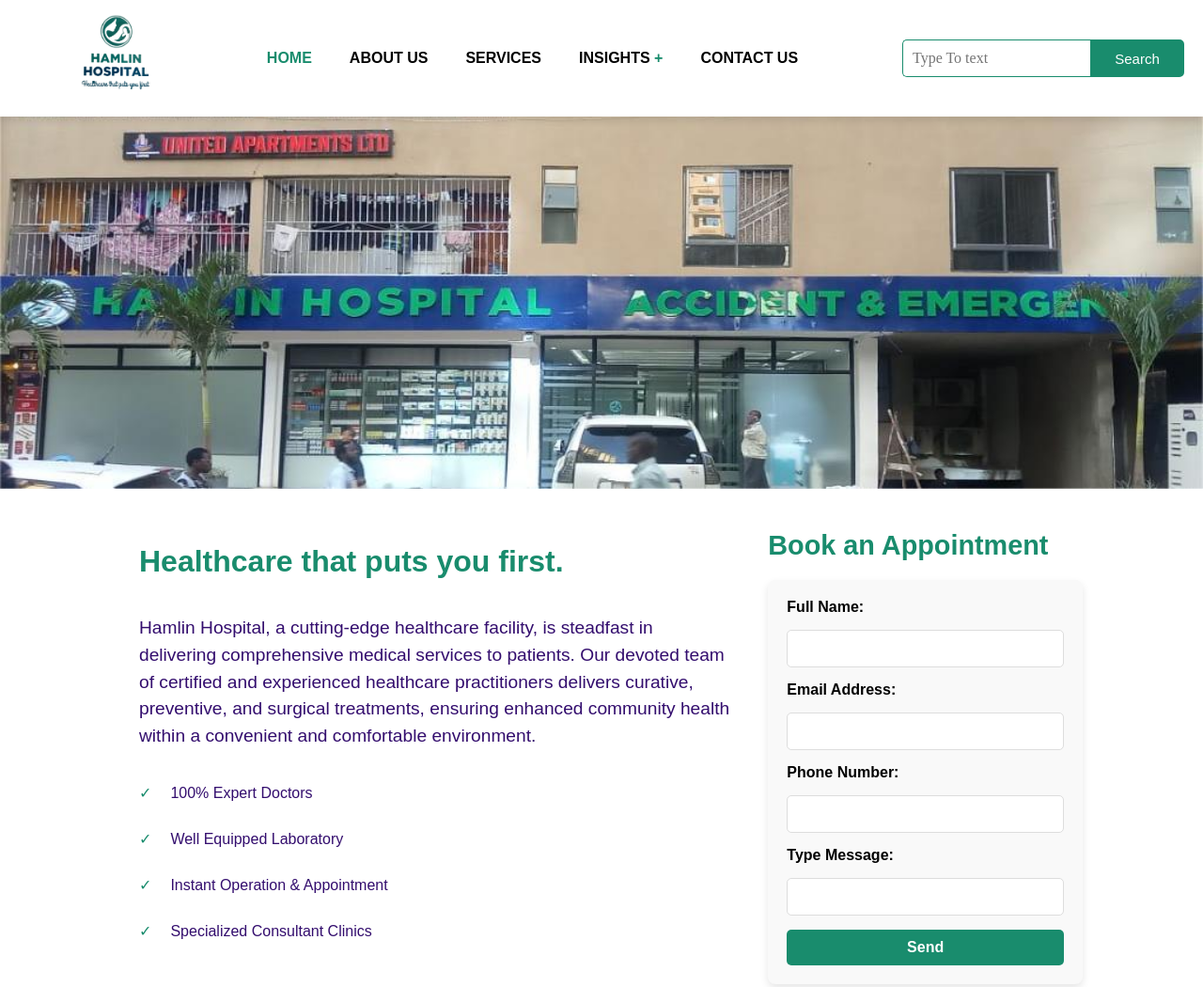
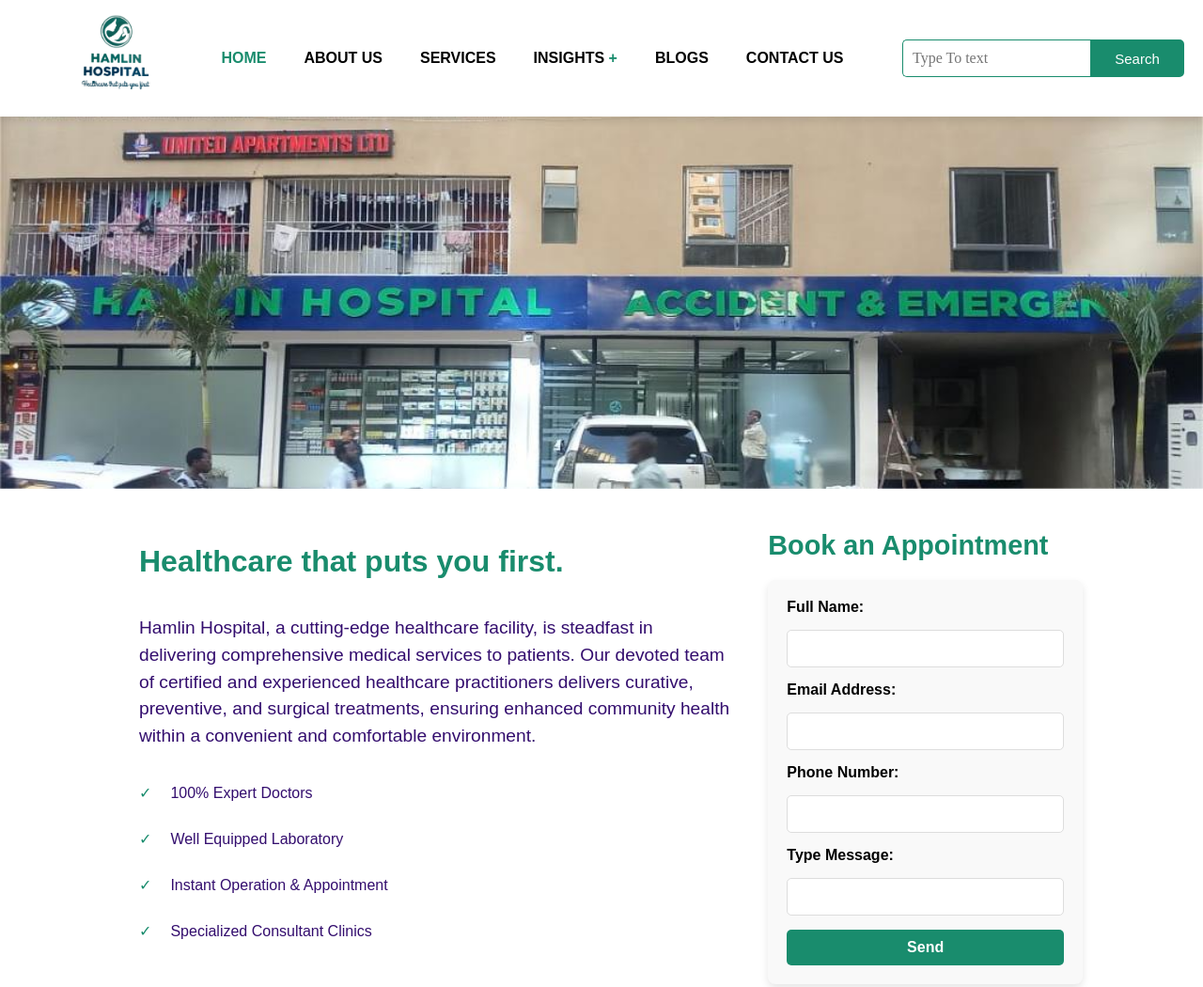
Before and after one commit to Dubow/Hamlin-Hospital, a website: page Public/Hamlin/index.html in a window 1280 px wide. Shown: the top 1050 px of the page at 94% size. Drawn offline with Linux system fonts and the light colour scheme; files that its build step writes are made by us from their sources.

Commit message:
adding changes

```diff
--- a/Public/Hamlin/index.html
+++ b/Public/Hamlin/index.html
@@ -26,6 +26,7 @@
                             <li><a href="gallery.html">GALLERY</a></li>
                         </ul>
                     </li>
+                    <li><a href="">BLOGS</a></li>
                     <li><a href="contact">CONTACT US</a></li><hr>
                 </ul>
                 <ul>
@@ -38,6 +39,7 @@
                             <li><a href="gallery.html">GALLERY</a></li>
                         </ul>
                     </li>
+                    <li><a href="">BLOGS</a></li>
                     <li class="hideOnMoble"><a href="contact">CONTACT US</a></li>
                     <li class="menu-button" onclick=showSidebar()><a href="#"><svg xmlns="http://www.w3.org/2000/svg" height="30px" viewBox="0 -960 960 960" width="30px" fill="#5f6368"><path d="M120-240v-80h720v80H120Zm0-200v-80h720v80H120Zm0-200v-80h720v80H120Z"/></svg></a></li>
                 </ul>
```
